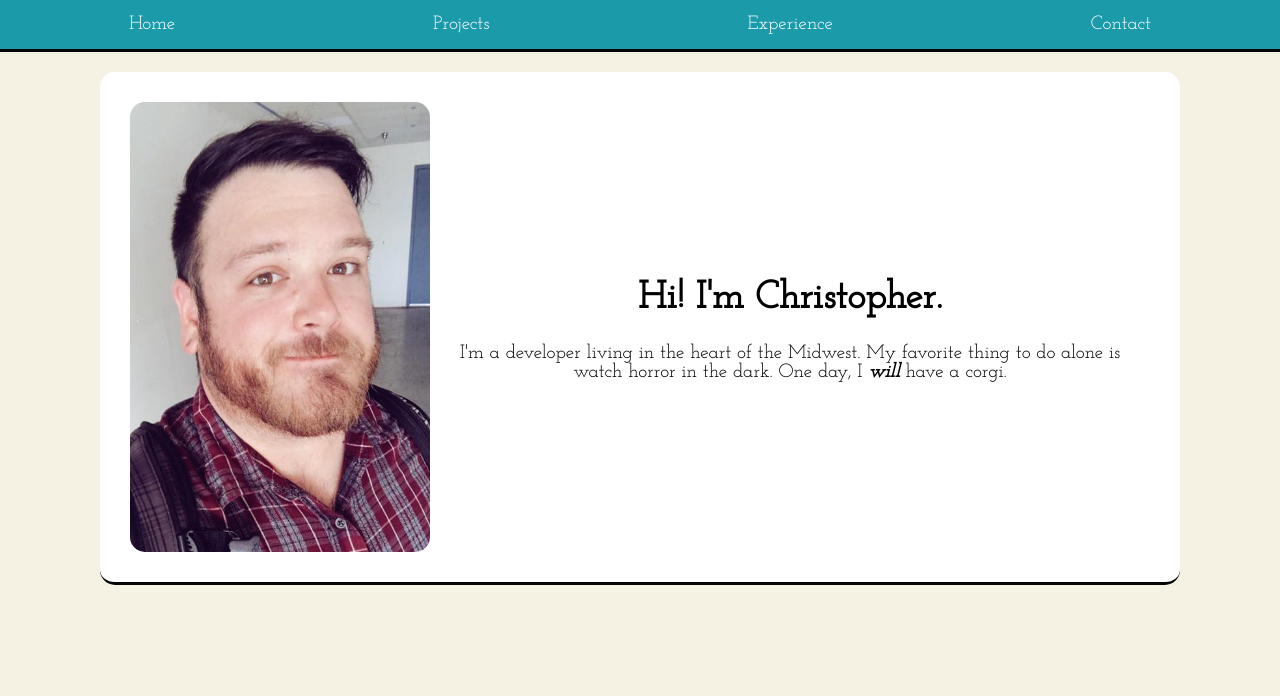
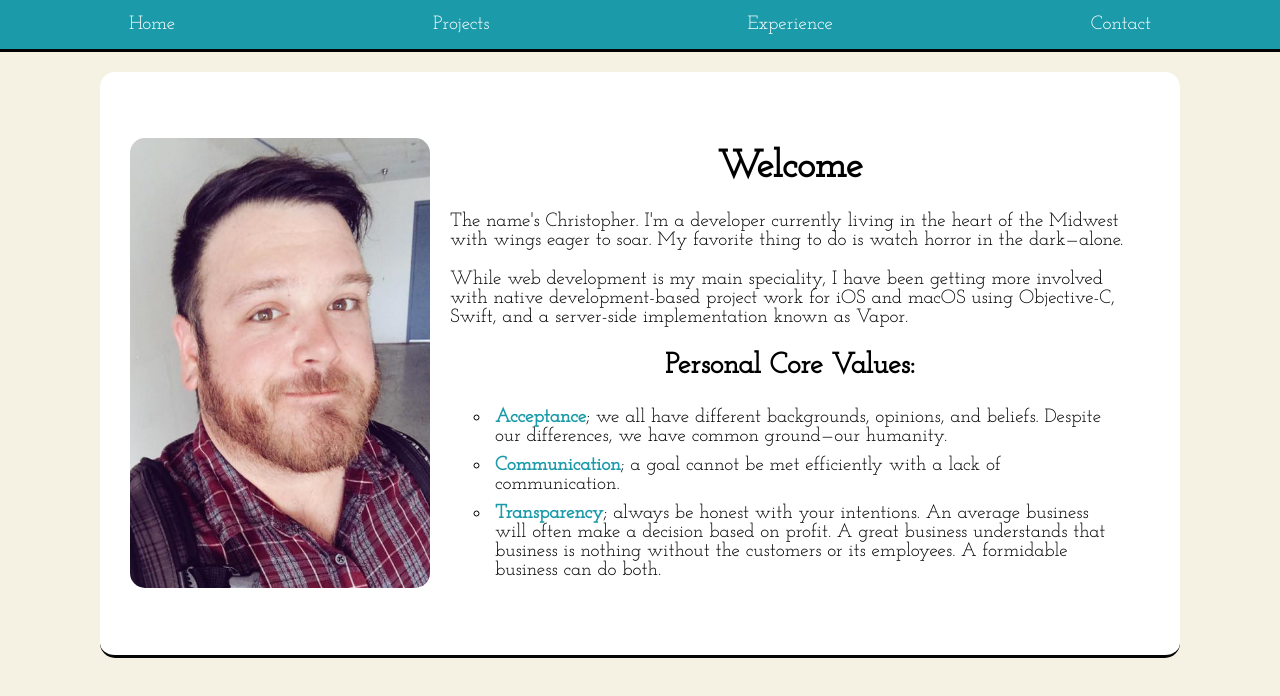
Before and after one commit to cperault/career-portfolio, a React (Create React App) app: page / in a window 1280 px wide. Shown: the top 696 px of the page. Built offline with nearby package versions, Linux system fonts and the light colour scheme.

Commit message:
Updating portfolio content.

```diff
--- a/src/Components/Education/EducationItems.js
+++ b/src/Components/Education/EducationItems.js
@@ -1,11 +1,19 @@
 const schools = [
+    {
+        schoolName: "Western Governors University",
+        schoolLocation: "Online",
+        schoolAchievement: "Bachelor of Science",
+        schoolGPA: "N/A",
+        schoolAttendanceSpan: "Aug 2020 to Present",
+        schoolLearningSummary: "Competency-based software development program integrated with industry-recognized certifications from CompTIA, Oracle, and CIW"
+    },
     {
         schoolName: "Southeast Community College",
         schoolLocation: "Lincoln, NE",
         schoolAchievement: "Associate of Applied Science",
         schoolGPA: "3.66",
         schoolAttendanceSpan: "Jul 2017 to Dec 2019",
-        schoolLearningSummary: "Full-stack PC, mobile, and web development"
+        schoolLearningSummary: "Full-stack PC, mobile, and web application development"
     },
     {
         schoolName: "Bellevue East High School",
--- a/src/Components/Experience/ExperienceItems.js
+++ b/src/Components/Experience/ExperienceItems.js
@@ -5,10 +5,7 @@ const jobs = [
         experienceLocation: "Lincoln, NE",
         experienceDuration: "Oct 2019 to Present",
         experienceDescription: [
-            "Maintain internal and public-facing websites",
-            "Document web development processes, APIs, and dependencies",
-            "Manage intranet application access privileges",
-            "Take on backend and frontend project work"
+            "Legacy code maintenance, new functionality implementation, and redesign of websites and software using PHP, JavaScript/jQuery/React, Objective-C, Swift, and Vapor."
         ]
     },
     {
--- a/src/Components/Landing/LandingBody.js
+++ b/src/Components/Landing/LandingBody.js
@@ -7,17 +7,17 @@ const LandingBody = () => {
                 <img src={Self} height="450" width="300" alt="A face portrait of Christopher wearing burgundy plaid" />
                 <div className="landing-body-bio">
                     <div>
-                        <h1>Hi! I'm Christopher.</h1>
+                        <h1>Welcome</h1>
                     </div>
                     <div>
-                        <p>I&apos;m a developer living in the heart of the Midwest. My favorite thing to do alone is watch horror in the dark. One day, I <span class="emphasis">will</span> have a corgi.</p>
-                        {/* <p>I&apos;m currently in search of a new opportunity! My ideal work environment is one where there is:</p>
+                        <p>The name&apos;s Christopher. I&apos;m a developer currently living in the heart of the Midwest with wings eager to soar. My favorite thing to do is watch horror in the dark&mdash;alone.</p>
+                        <p>While web development is my main speciality, I have been getting more involved with native development-based project work for iOS and macOS using Objective-C, Swift, and a server-side implementation known as Vapor.</p>
+                        <h2>Personal Core Values:</h2>
                         <ul>
-                            <li><span class="values">Acceptance</span>; I believe in accepting and respecting one another, including our differences.</li>
-                            <li><span class="values">Communication</span>; a goal cannot be met efficiently with a lack of communication between team members.</li>
-                            <li><span class="values">Understanding</span>; I believe that it is important to make an effort to understand one another. Language&mdash;in any form&mdash;is beautiful when treated with utmost care; slow down, rephrase your thought, give clearer expectations.</li>
+                            <li><span class="values">Acceptance</span>; we all have different backgrounds, opinions, and beliefs. Despite our differences, we have common ground&mdash;our humanity.</li>
+                            <li><span class="values">Communication</span>; a goal cannot be met efficiently with a lack of communication.</li>
                             <li><span class="values">Transparency</span>; always be honest with your intentions. An average business will often make a decision based on profit. A great business understands that business is nothing without the customers or its employees. A formidable business can do both. </li>
-                        </ul> */}
+                        </ul>
                     </div>
                 </div>
             </div>
--- a/src/Styling/aesthetic.css
+++ b/src/Styling/aesthetic.css
@@ -85,6 +85,10 @@ body {
 }
 
 .landing-body-container p {
+    text-align: left;
+}
+
+.landing-body-container h2 {
     text-align: center;
 }
 
```
